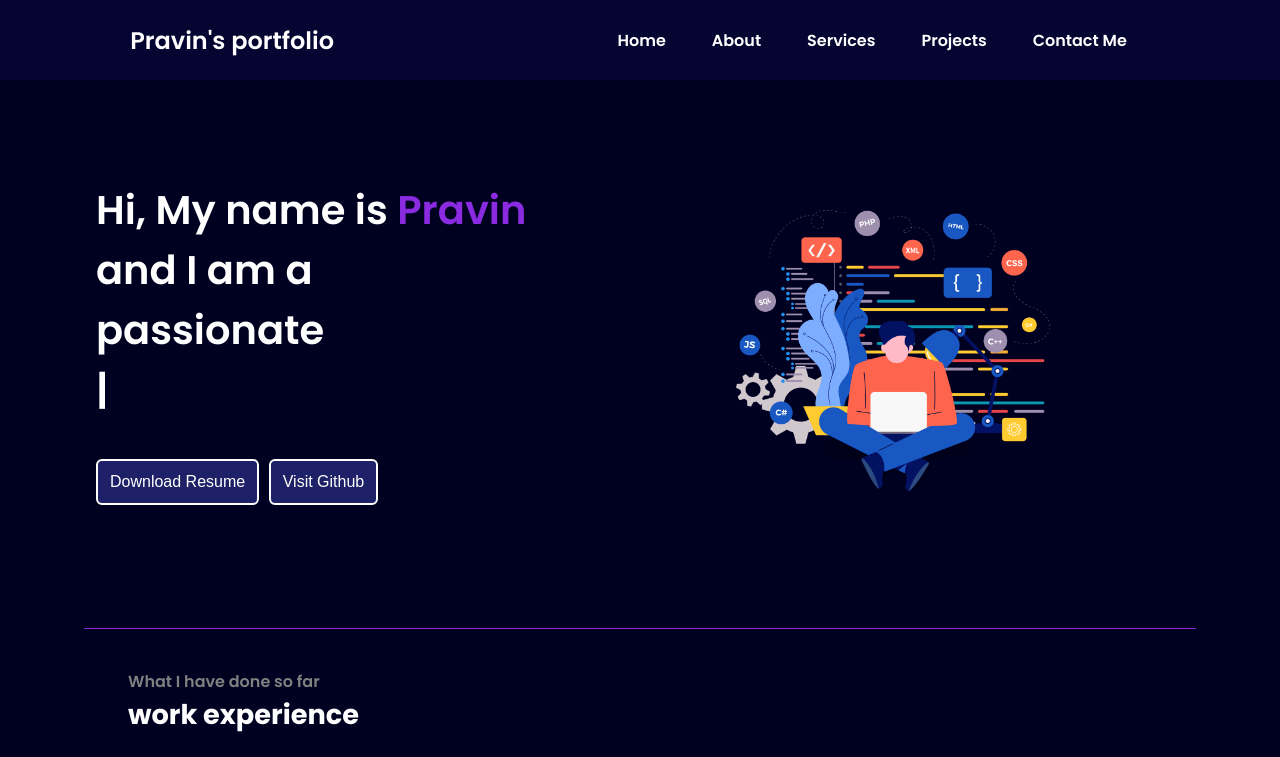
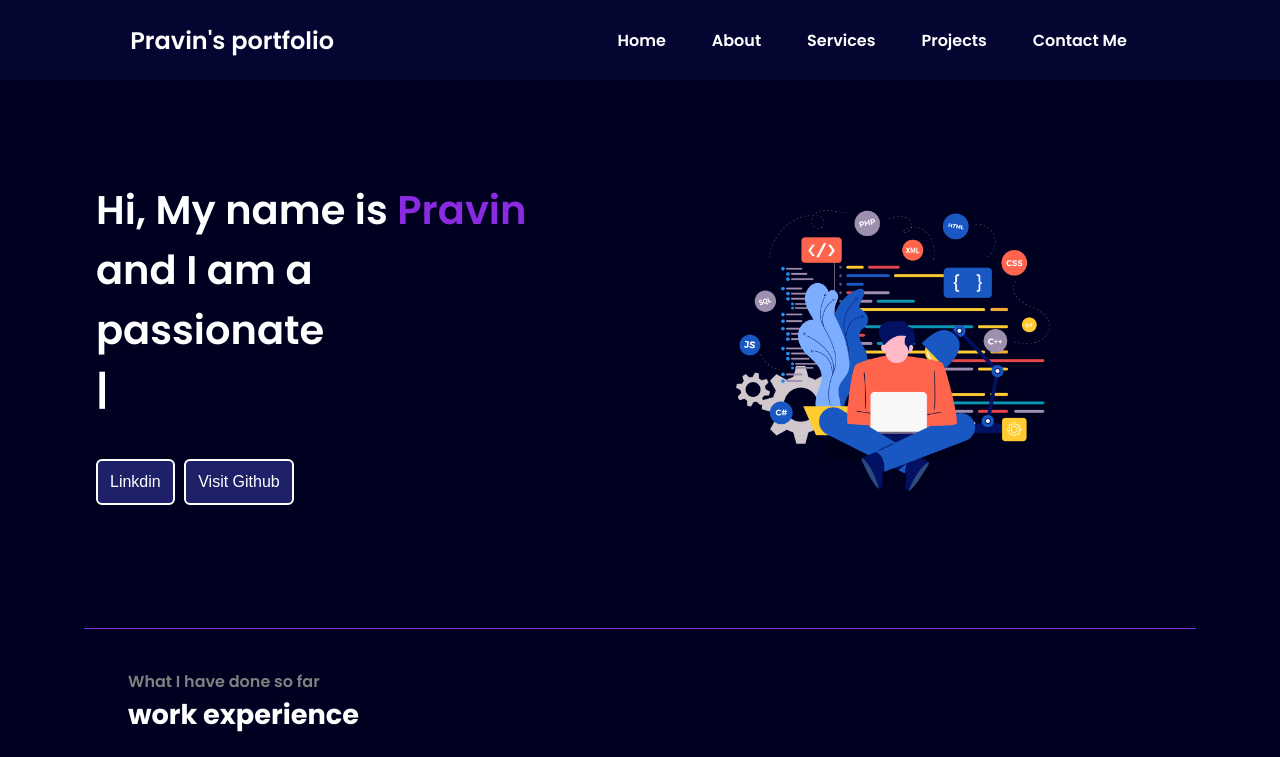
Before and after one commit to ciphersiren/pravins_portfolio, a plain HTML site: page index.html in a window 1280 px wide. Shown: the top 757 px of the page. Drawn offline with nearby package versions, Linux system fonts and the light colour scheme.

Commit message:
Update index.html

```diff
--- a/index.html
+++ b/index.html
@@ -93,6 +93,10 @@
             border-radius: 6px;
             font-size: 16px;
             cursor: pointer;
+        }
+        .leftsection .btn a{
+            text-decoration: none;
+            color: white;
         }
 
         .rightsection {
@@ -215,9 +219,9 @@
                 <div>and I am a passionate</div>
                 <span id="element"></span>
 
-                <div class="buttons">
-                    <button class="btn">Download Resume</button>
-                    <button class="btn">Visit Github</button>
+                  <div class="buttons">
+                    <button class="btn"><a href="https://www.linkedin.com/in/pravin-sakhare-260720251/">Linkdin</a></button>
+                    <button class="btn"><a href="https://www.github.com/ciphersiren">Visit Github</a></button>
                 </div>
             </div>
 
```
